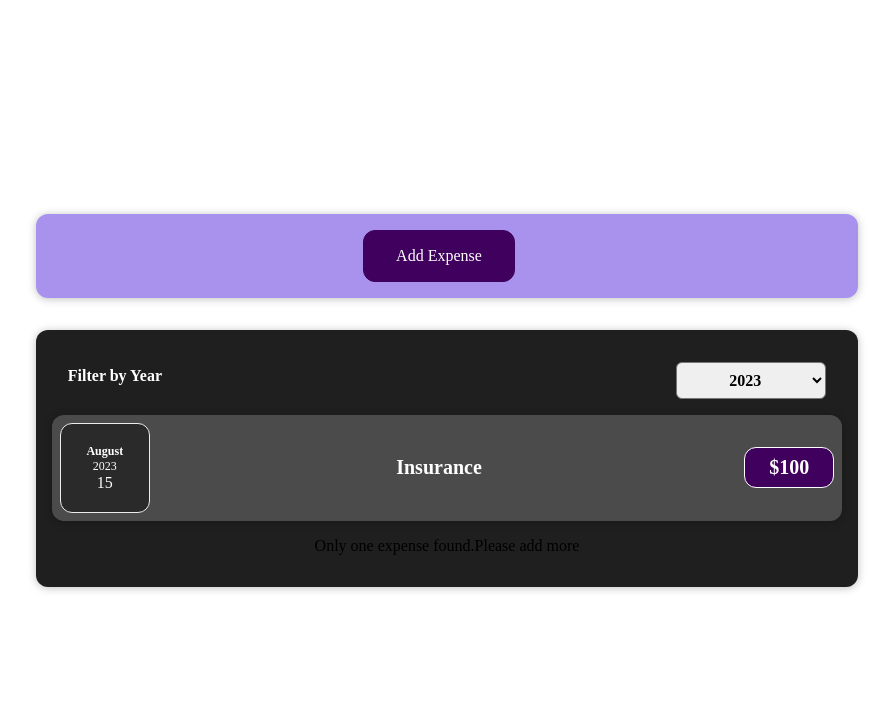
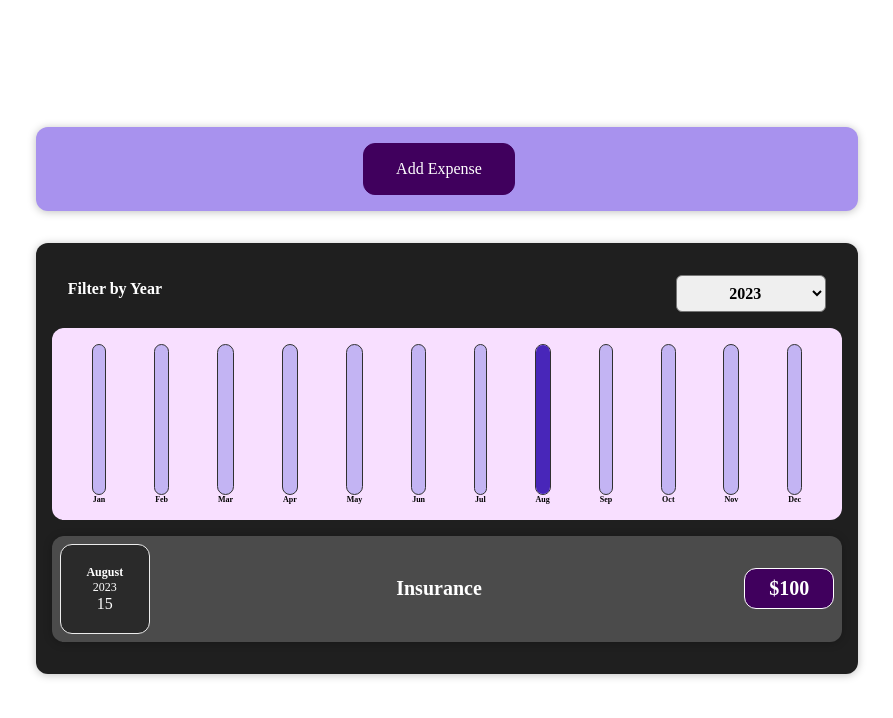
Before and after one commit to sajay3159/React_project, a React (Vite) app: page / in a window 1280 px wide. Shown: the top 718 px of the page, without its empty margins (193-1086 px from the left). Built offline with nearby package versions, Linux system fonts and the light colour scheme.

Commit message:
Integrating Expenses Chart

```diff
--- /dev/null
+++ b/src/components/Chart/Chart.css
@@ -0,0 +1,9 @@
+.chart {
+  padding: 1rem;
+  border-radius: 12px;
+  background-color: #f8dfff;
+  text-align: center;
+  display: flex;
+  justify-content: space-around;
+  height: 10rem;
+}
--- /dev/null
+++ b/src/components/Chart/Chart.jsx
@@ -0,0 +1,44 @@
+import ChartBar from "./ChartBar";
+import "./Chart.css";
+
+const Chart = (props) => {
+    const expensesOnlyArray = props.chartExpenses.map((monthExpenseData) => {
+        return monthExpenseData.price;
+    })
+
+    const maxValue = Math.max(...expensesOnlyArray);
+    const chartData = [
+        { expenseMonth: "Jan", expenseValue: 0 },
+        { expenseMonth: "Feb", expenseValue: 0 },
+        { expenseMonth: "Mar", expenseValue: 0 },
+        { expenseMonth: "Apr", expenseValue: 0 },
+        { expenseMonth: "May", expenseValue: 0 },
+        { expenseMonth: "Jun", expenseValue: 0 },
+        { expenseMonth: "Jul", expenseValue: 0 },
+        { expenseMonth: "Aug", expenseValue: 0 },
+        { expenseMonth: "Sep", expenseValue: 0 },
+        { expenseMonth: "Oct", expenseValue: 0 },
+        { expenseMonth: "Nov", expenseValue: 0 },
+        { expenseMonth: "Dec", expenseValue: 0 },
+    ];
+
+    for (let expense of props.chartExpenses) {
+        chartData[expense.date.getMonth()].expenseValue += expense.price;
+    }
+    return (
+        <div className="chart">
+            {chartData.map((monthData) => {
+                return (
+                    <ChartBar
+                        key={monthData.expenseMonth}
+                        label={monthData.expenseMonth}
+                        value={monthData.expenseValue}
+                        maxValue={maxValue}
+                    />
+                );
+            })}
+        </div>
+    )
+}
+
+export default Chart;
--- /dev/null
+++ b/src/components/Chart/ChartBar.css
@@ -0,0 +1,30 @@
+.chart-bar {
+  height: 100%;
+  display: flex;
+  flex-direction: column;
+  align-items: center;
+}
+
+.chart-bar__inner {
+  height: 100%;
+  width: 100%;
+  border: 1px solid #313131;
+  border-radius: 12px;
+  background-color: #c3b4f3;
+  overflow: hidden;
+  display: flex;
+  flex-direction: column;
+  justify-content: flex-end;
+}
+
+.chart-bar__fill {
+  background-color: #4826b9;
+  width: 100%;
+  transition: all 0.3s ease-out;
+}
+
+.chart-bar__label {
+  font-weight: bold;
+  font-size: 0.5rem;
+  text-align: center;
+}
--- /dev/null
+++ b/src/components/Chart/ChartBar.jsx
@@ -0,0 +1,18 @@
+import './ChartBar.css';
+const ChartBar = (props) => {
+    let fillHeight = "0%";
+
+    if (props.value > 0) {
+        fillHeight = Math.round((props.value / props.maxValue) * 100) + "%";
+    }
+    return (
+        <div className="chart-bar">
+            <div className="chart-bar__inner">
+                <div className="chart-bar__fill" style={{ height: fillHeight }}></div>
+            </div>
+            <div className="chart-bar__label">{props.label}</div>
+        </div>
+    )
+}
+
+export default ChartBar;
--- a/src/components/Expense/Expenses.jsx
+++ b/src/components/Expense/Expenses.jsx
@@ -1,9 +1,10 @@
 
 import { useState } from "react";
-import ExpenseItem from "./ExpenseItem";
 import ExpensesFilter from "./ExpensesFilter";
 import "./Expenses.css";
 import Card from "../UI/Card";
+import ExpensesList from "./ExpensesList";
+import ExpensesChart from "./ExpensesChart";
 
 const Expenses = (props) => {
     const [filteredYear, setFilteredYear] = useState("2023");
@@ -15,31 +16,14 @@ const Expenses = (props) => {
     const filteredExpenses = props.expenses.filter((expense) => {
         return expense.date.getFullYear().toString() === filteredYear;
     });
-
-    let expensesContent = <p>No expenses found</p>;
-
-    if (filteredExpenses.length > 0) {
-        expensesContent = filteredExpenses.map((expense) => {
-            return (
-                <ExpenseItem
-                    key={expense.id}
-                    title={expense.title}
-                    date={expense.date}
-                    price={expense.price}
-                />
-            );
-        });
-    }
-    let expensesOneContent = filteredExpenses.length === 1 && <p>Only one expense found.Please add more</p>;
-
     return (
         <Card className="expenses">
             <ExpensesFilter
                 selected={filteredYear}
                 onChangeFilter={changeFilterHandler}
             />
-            {expensesContent}
-            {expensesOneContent}
+            <ExpensesChart filteredExpensesForChart={filteredExpenses} />
+            <ExpensesList items={filteredExpenses} />
         </Card>
     );
 };
--- /dev/null
+++ b/src/components/Expense/ExpensesChart.jsx
@@ -0,0 +1,11 @@
+import Chart from "../Chart/Chart";
+
+const ExpensesChart = (props) => {
+    return (
+        <div>
+            <Chart chartExpenses={props.filteredExpensesForChart} />
+        </div>
+    )
+}
+
+export default ExpensesChart;
--- /dev/null
+++ b/src/components/Expense/ExpensesList.css
@@ -0,0 +1,9 @@
+.expenses-list {
+  list-style-type: none;
+  padding: 0;
+}
+
+.expenses-list__fallback {
+  color: white;
+  text-align: center;
+}
--- /dev/null
+++ b/src/components/Expense/ExpensesList.jsx
@@ -0,0 +1,25 @@
+import ExpenseItem from "./ExpenseItem";
+import "./ExpensesList.css";
+
+const ExpensesList = (props) => {
+    if (props.items.length === 0) {
+        return <h2 className="expenses-list__fallback">No expenses found</h2>;
+    }
+
+    return (
+        <ul className="expenses-list">
+            {props.items.map((item) => {
+                return (
+                    <ExpenseItem
+                        key={item.id}
+                        title={item.title}
+                        date={item.date}
+                        price={item.price}
+                    />
+                );
+            })}
+        </ul>
+    );
+};
+
+export default ExpensesList;
--- a/src/components/NewExpense/ExpenseForm.jsx
+++ b/src/components/NewExpense/ExpenseForm.jsx
@@ -58,7 +58,7 @@ const ExpenseForm = (props) => {
         event.preventDefault();
         const expenseData = {
             title: enteredTitle,
-            amount: enteredAmount,
+            amount: +enteredAmount,
             date: new Date(enteredDate)
         }
         props.onSaveExpenseData(expenseData)
```
